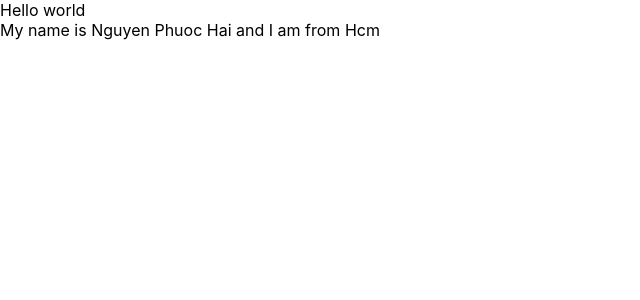
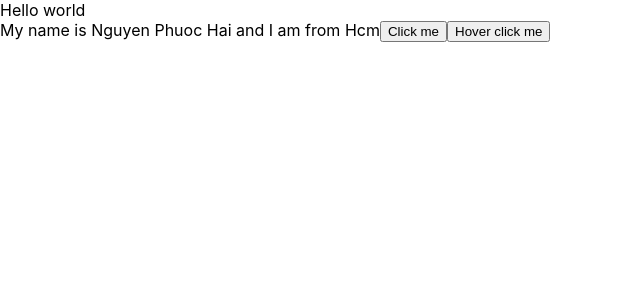
Before and after one commit to bingamen1123a/testDemoReact, a React (Create React App) app: page / in a window 1280 px wide. Shown: the top 300 px of the page, without its empty margins (0-640 px from the left). Built offline with nearby package versions, Linux system fonts and the light colour scheme.

Commit message:
onclick button

```diff
--- a/src/components/MyComponents.js
+++ b/src/components/MyComponents.js
@@ -10,12 +10,23 @@ class MyComponents extends React.Component {
         name: 'Nguyen Phuoc Hai',
         age: 22,
         address: 'Hcm'
+    };
+
+    handelClick(event) {
+        console.log(" You click me ")
+        console.log(event)
+    }
+    handelOnMoverOver(event) {
+        console.log(event)
+        console.log('My name is: ', this.state.name)
     }
     // JSX
     render() {
         return (
             <div>
                 My name is {this.state.name} and I am from {this.state.address}
+                <button onClick={this.handelClick}>Click me</button>
+                <button onMouseOver={this.handelClick}> Hover click me</button>
             </div>
         );
 
```
